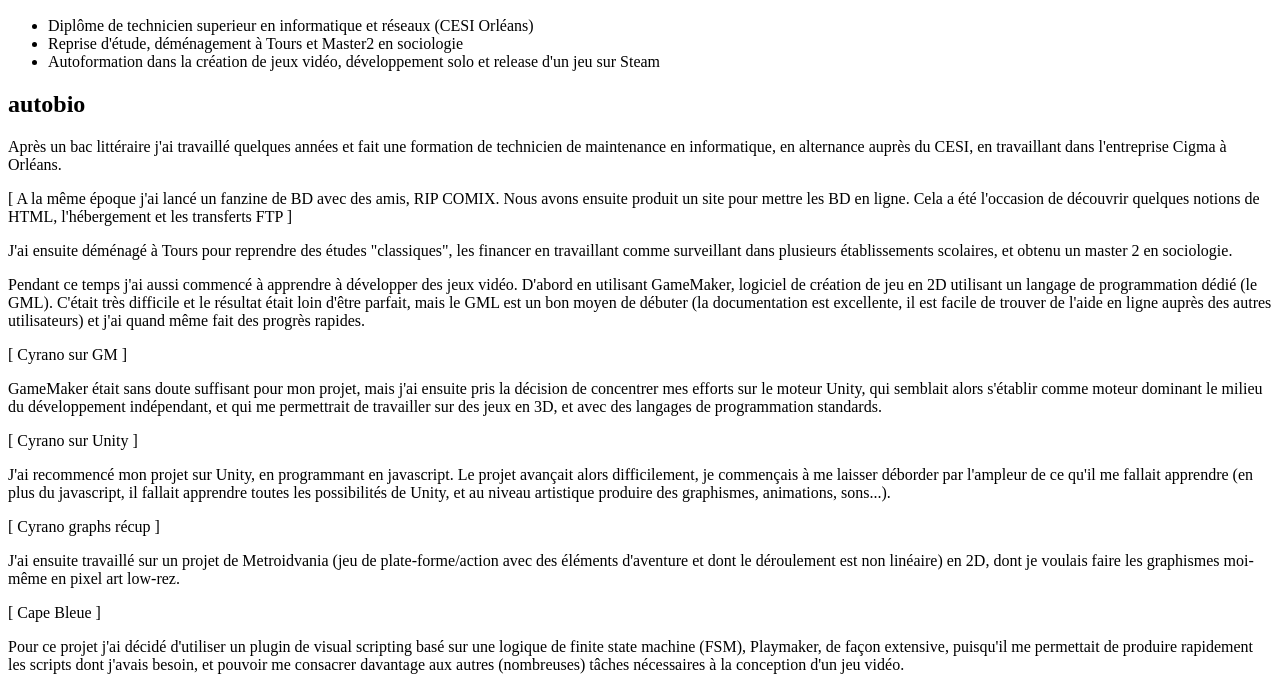
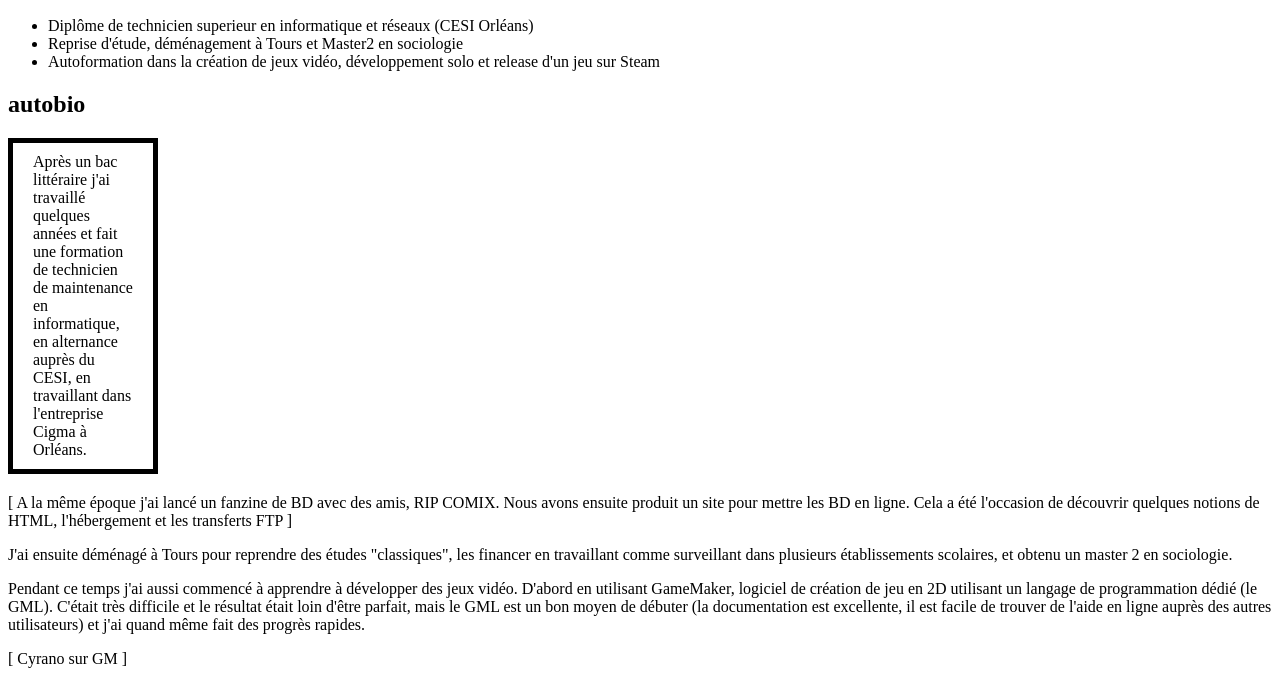
Before and after one commit to markadet0/cefim, a plain HTML site: page index.html in a window 1280 px wide. Shown: the part 110-791 px from the top of the page. Drawn offline with Linux system fonts and the light colour scheme.

Commit message:
Update style.css

```diff
--- a/style.css
+++ b/style.css
@@ -1,5 +1,22 @@
 
 .middle {
-  margin-left: auto;
-  margin-right: auto;
+  /* Ils auront exactement une largeur de 100px */
+  width: 100px;
+
+  /* Leur hauteur est définie automatiquement
+     en fonction de la taille du contenu */
+  height: auto;
+
+  /* La distance entre le contenu et la bordure
+     est 20px à droite et à gauche et est
+     10px en haut et en bas */
+  padding: 10px 20px 10px 20px;
+
+  /* On définit une bordure noire, large de 5px */
+  border: 5px solid black;
+
+  /* La distance minimale entre un paragraphe
+     et une autre boîte au-dessus ou en-dessous
+     sera de 20px */
+  margin: 20px 0 20px 0;
 }
```
